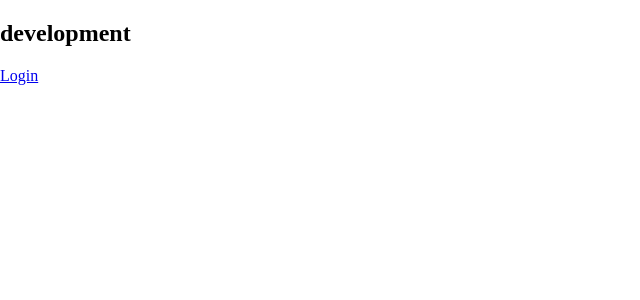
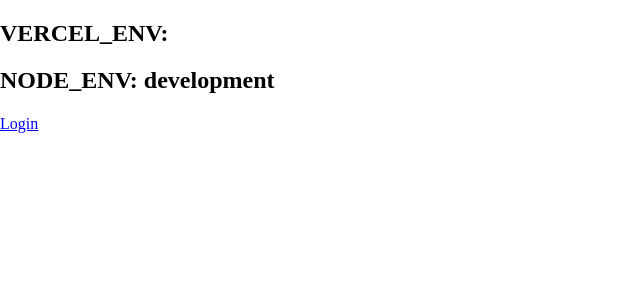
Before and after one commit to wesbos/chit-chats-snipcart-integration, a Next.js app in the folder app/: page / in a window 1280 px wide. Shown: the top 300 px of the page, without its empty margins (0-640 px from the left). Built offline with nearby package versions, Linux system fonts and the light colour scheme; no server answers.

Commit message:
node env

```diff
--- a/app/components/Layout.tsx
+++ b/app/components/Layout.tsx
@@ -148,7 +148,8 @@
   if (!session)
     return (
       <div>
-        <h2>{process.env.NODE_ENV}</h2>
+        <h2>VERCEL_ENV: {process.env.VERCEL_ENV}</h2>
+        <h2>NODE_ENV: {process.env.NODE_ENV}</h2>
         <Link href="/auth">
           <a>Login</a>
         </Link>
--- a/app/utils/chitchats.ts
+++ b/app/utils/chitchats.ts
@@ -10,8 +10,8 @@
 
 config();
 const baseURL =
-  process.env.NODE_ENV === 'production'
-    ? 'https://staging.chitchats.com/api/v1'
+  process.env.VERCEL_ENV === 'production'
+    ? 'https://chitchats.com/api/v1'
     : 'https://staging.chitchats.com/api/v1';
 
 interface RequestOptions {
@@ -105,7 +105,7 @@
 }
 
 export async function getShipments({ params }: ShipmentArgs = {}): Promise<
-ChitChatResponse<Shipment[]>
+  ChitChatResponse<Shipment[]>
 > {
   const shipments = await request<Shipment[]>({
     endpoint: 'shipments',
@@ -181,7 +181,7 @@
 }
 
 export async function createBatch(): Promise<
-ChitChatResponse<ChitChatBatch[]>
+  ChitChatResponse<ChitChatBatch[]>
 > {
   const batch = await request<ChitChatBatch[]>({
     endpoint: 'batches',
```
